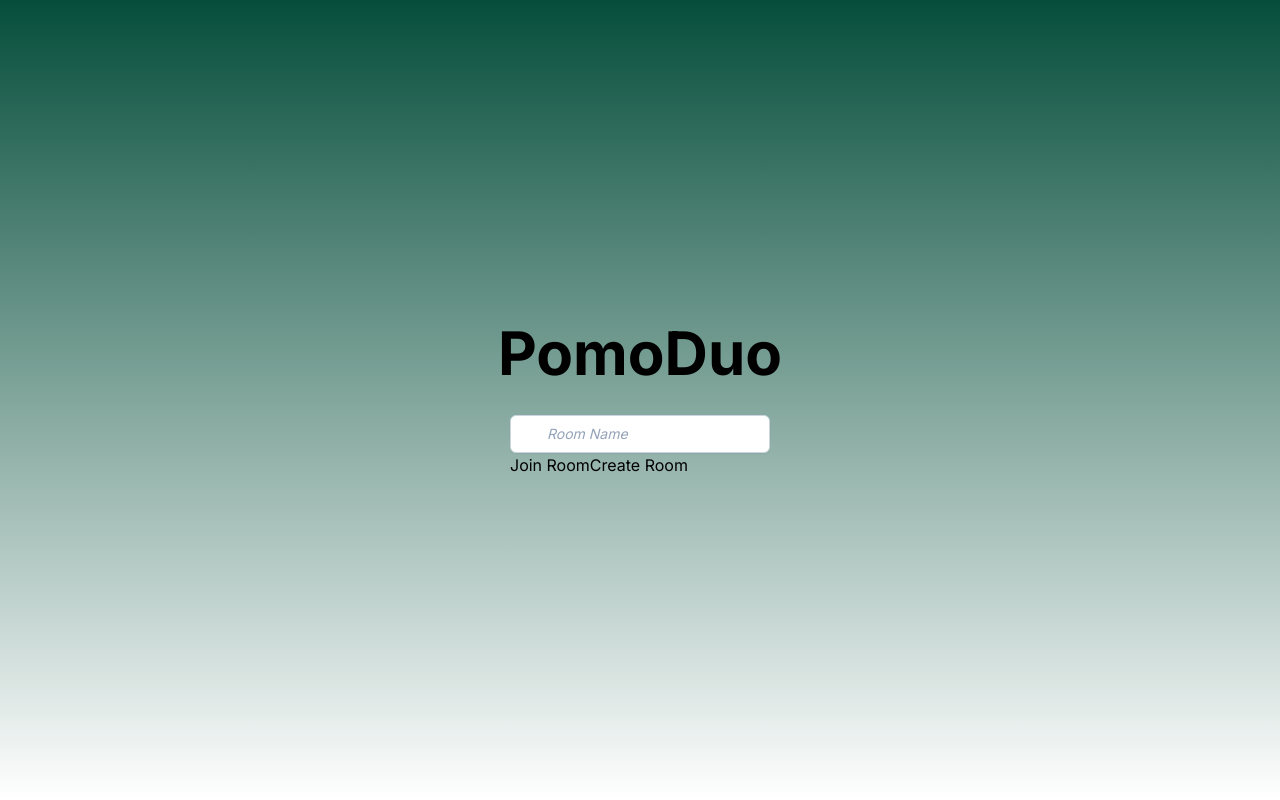
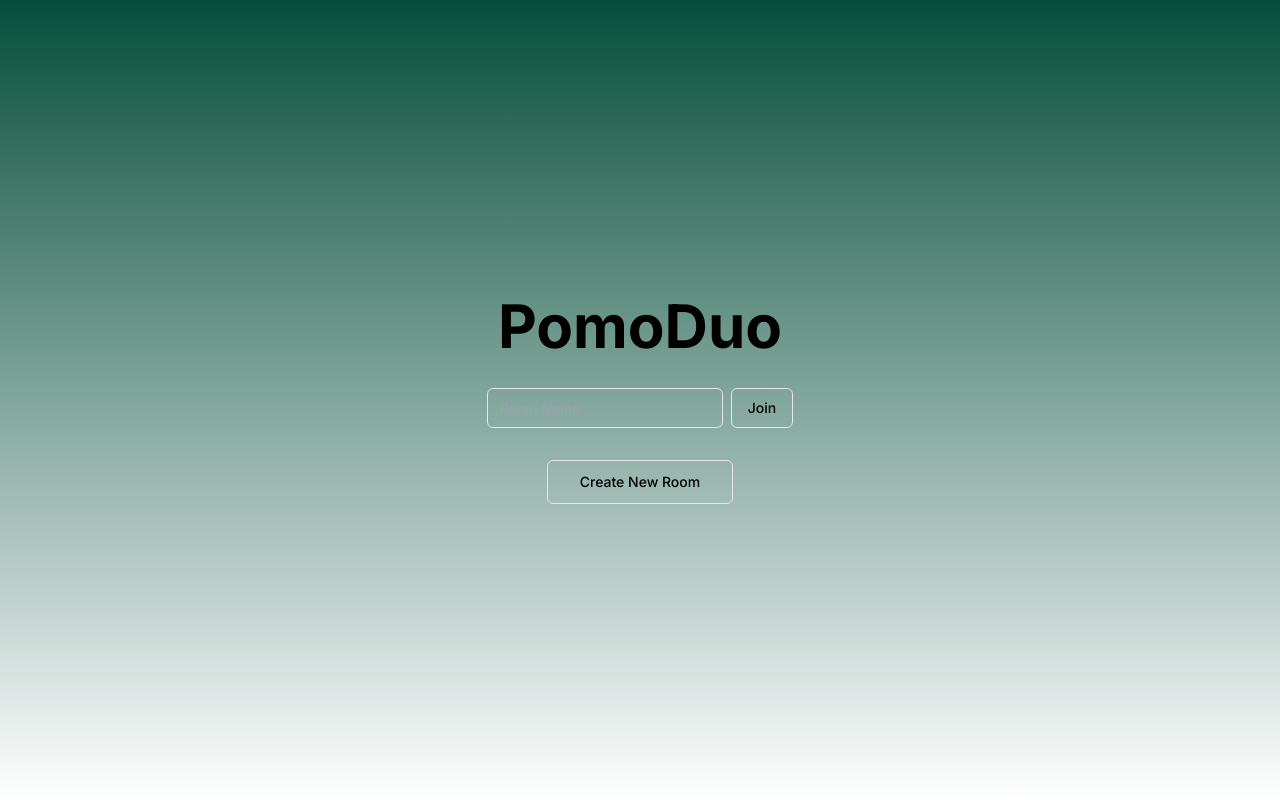
Before and after one commit to JoshwJB/pomoduo, a Next.js app: page / in a window 1280 px wide. Built offline with nearby package versions, Linux system fonts and the light colour scheme.

Commit message:
Add styling

```diff
--- a/components/Button.tsx
+++ b/components/Button.tsx
@@ -1 +1,50 @@
-export function Button() {}
+import * as React from "react";
+import {Slot} from "@radix-ui/react-slot";
+import {cva, cx, type VariantProps} from "class-variance-authority";
+
+const buttonVariants = cva(
+  "inline-flex items-center justify-center rounded-md text-sm font-medium transition-colors focus-visible:outline-none focus-visible:ring-2 focus-visible:ring-ring focus-visible:ring-offset-2 disabled:opacity-50 disabled:pointer-events-none ring-offset-background",
+  {
+    variants: {
+      variant: {
+        default: "bg-primary text-primary-foreground hover:bg-primary/90",
+        destructive: "bg-destructive text-destructive-foreground hover:bg-destructive/90",
+        outline: "border border-input hover:bg-accent hover:text-accent-foreground",
+        secondary: "bg-secondary text-secondary-foreground hover:bg-secondary/80",
+        ghost: "hover:bg-accent hover:text-accent-foreground",
+        link: "underline-offset-4 hover:underline text-primary",
+      },
+      size: {
+        default: "h-10 py-2 px-4",
+        sm: "h-9 px-3 rounded-md",
+        lg: "h-11 px-8 rounded-md",
+      },
+    },
+    defaultVariants: {
+      variant: "default",
+      size: "default",
+    },
+  },
+);
+
+export interface ButtonProps
+  extends React.ButtonHTMLAttributes<HTMLButtonElement>,
+    VariantProps<typeof buttonVariants> {
+  asChild?: boolean;
+}
+
+const Button = React.forwardRef<HTMLButtonElement, ButtonProps>(
+  ({className, variant, size, asChild = false, ...props}, ref) => {
+    const Comp = asChild ? Slot : "button";
+    return (
+      <Comp
+        className={cx(buttonVariants({variant, size, className}))}
+        ref={ref}
+        {...props}
+      />
+    );
+  },
+);
+Button.displayName = "Button";
+
+export {Button, buttonVariants};
--- /dev/null
+++ b/components/Input.tsx
@@ -0,0 +1,21 @@
+import * as React from "react";
+import {cx} from "class-variance-authority";
+
+export interface InputProps extends React.InputHTMLAttributes<HTMLInputElement> {}
+
+const Input = React.forwardRef<HTMLInputElement, InputProps>(({className, type, ...props}, ref) => {
+  return (
+    <input
+      type={type}
+      className={cx(
+        "flex h-10 w-full rounded-md border border-input bg-transparent px-3 py-2 text-sm ring-offset-background file:border-0 file:bg-transparent file:text-sm file:font-medium placeholder:text-muted-foreground focus-visible:outline-none focus-visible:ring-2 focus-visible:ring-ring focus-visible:ring-offset-2 disabled:cursor-not-allowed disabled:opacity-50",
+        className,
+      )}
+      ref={ref}
+      {...props}
+    />
+  );
+});
+Input.displayName = "Input";
+
+export {Input};
--- a/components/JoinRoom.tsx
+++ b/components/JoinRoom.tsx
@@ -3,6 +3,8 @@
 import {generateSlug} from "random-word-slugs";
 import {useRouter} from "next/navigation";
 import {useState} from "react";
+import {Input} from "@/components/Input";
+import {Button} from "@/components/Button";
 
 const JoinRoom = () => {
   const [roomName, setRoomName] = useState<string>("");
@@ -18,14 +20,28 @@
   };
 
   return (
-    <div>
-      <input
-        className="placeholder:italic placeholder:text-slate-400 block bg-white w-full border text-black border-slate-300 rounded-md py-2 pl-9 pr-3 shadow-sm focus:outline-none focus:border-sky-500 focus:ring-sky-500 focus:ring-1 sm:text-sm"
-        onBlur={(event) => setRoomName(event.target.value)}
-        placeholder={"Room Name"}
-      />
-      <button onClick={joinRoom}>Join Room</button>
-      <button onClick={createRoom}>Create Room</button>
+    <div className="flex flex-col items-center">
+      <div className="flex gap-2 justify-between mb-8">
+        <Input
+          onBlur={(event) => setRoomName(event.target.value)}
+          placeholder={"Room Name"}
+        />
+
+        <Button
+          variant="outline"
+          onClick={joinRoom}
+        >
+          Join
+        </Button>
+      </div>
+
+      <Button
+        variant="outline"
+        onClick={createRoom}
+        size="lg"
+      >
+        Create New Room
+      </Button>
     </div>
   );
 };
--- a/components/Timer.tsx
+++ b/components/Timer.tsx
@@ -5,6 +5,7 @@
 import {addMinutes, add} from "date-fns";
 import {supabase} from "@/lib/SupabaseClient";
 import {useParams} from "next/navigation";
+import {Button} from "@/components/Button";
 
 type TimerState = {
   hours: number;
@@ -38,7 +39,6 @@
           filter: `room=eq.${params.roomId}`,
         },
         (payload: any) => {
-          console.log(payload);
           setTimerEndDate(new Date(payload.new.timer_end_time));
           setPaused(payload.new.paused);
         },
@@ -91,11 +91,24 @@
   };
 
   return (
-    <div>
-      <h2 className="text-4xl py-6">{formatTimeRemaining()}</h2>
+    <div className="flex flex-col items-center">
+      <h2 className="text-4xl mb-8 font-bold">{formatTimeRemaining()}</h2>
 
-      <button onClick={start}>Start</button>
-      <button onClick={pause}>Pause</button>
+      <div className="flex justify-between gap-2">
+        <Button
+          variant="outline"
+          onClick={start}
+        >
+          Start
+        </Button>
+
+        <Button
+          variant="outline"
+          onClick={pause}
+        >
+          Pause
+        </Button>
+      </div>
     </div>
   );
 };
--- a/package.json
+++ b/package.json
@@ -10,6 +10,7 @@
     "format": "prettier --write \"**/*.{ts,tsx,md}\""
   },
   "dependencies": {
+    "@radix-ui/react-slot": "^1.0.2",
     "@supabase/supabase-js": "^2.22.0",
     "@types/node": "20.1.3",
     "@types/react": "18.2.6",
```
Also changed, not shown: 1 other file (tests, documents, lock files or other folders).
